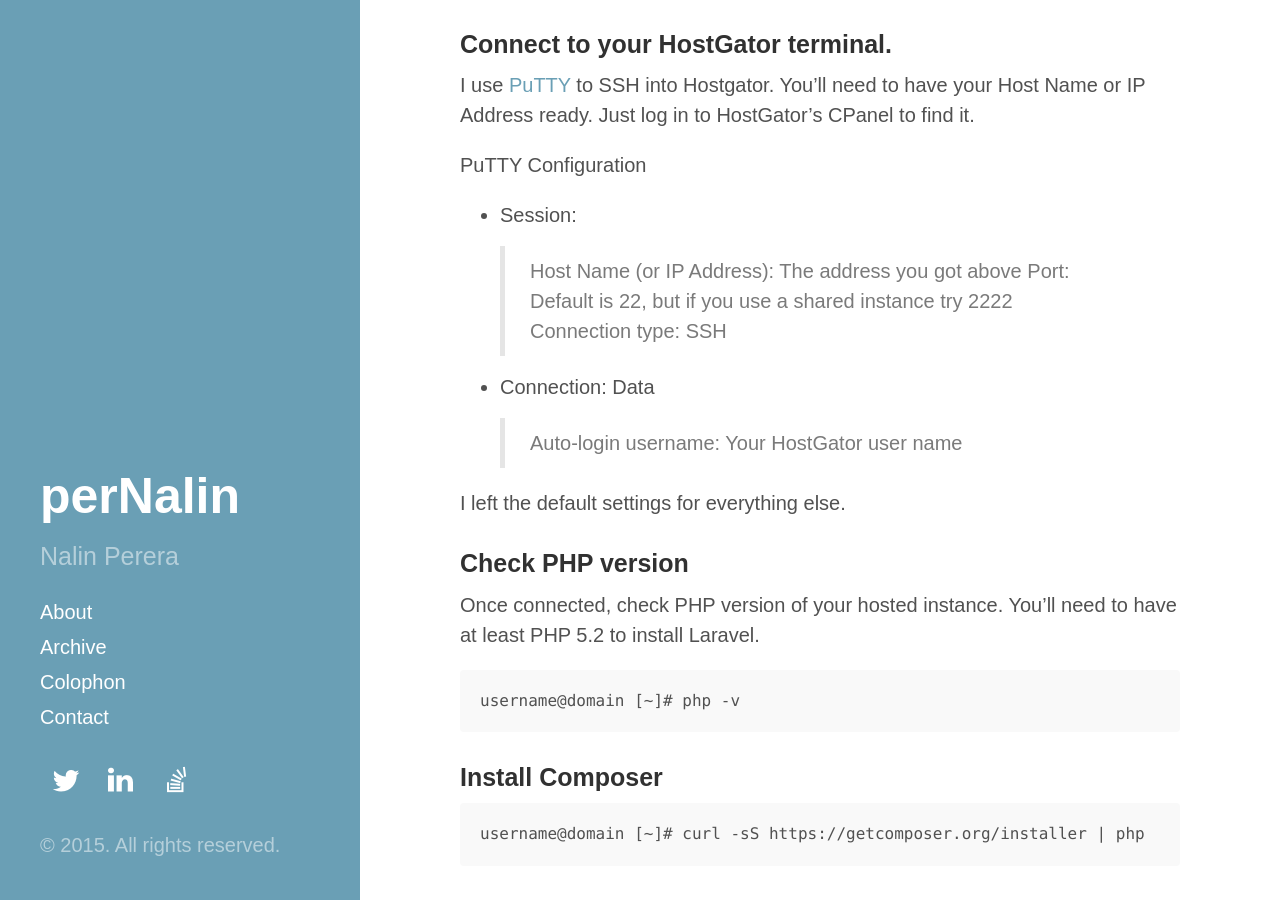
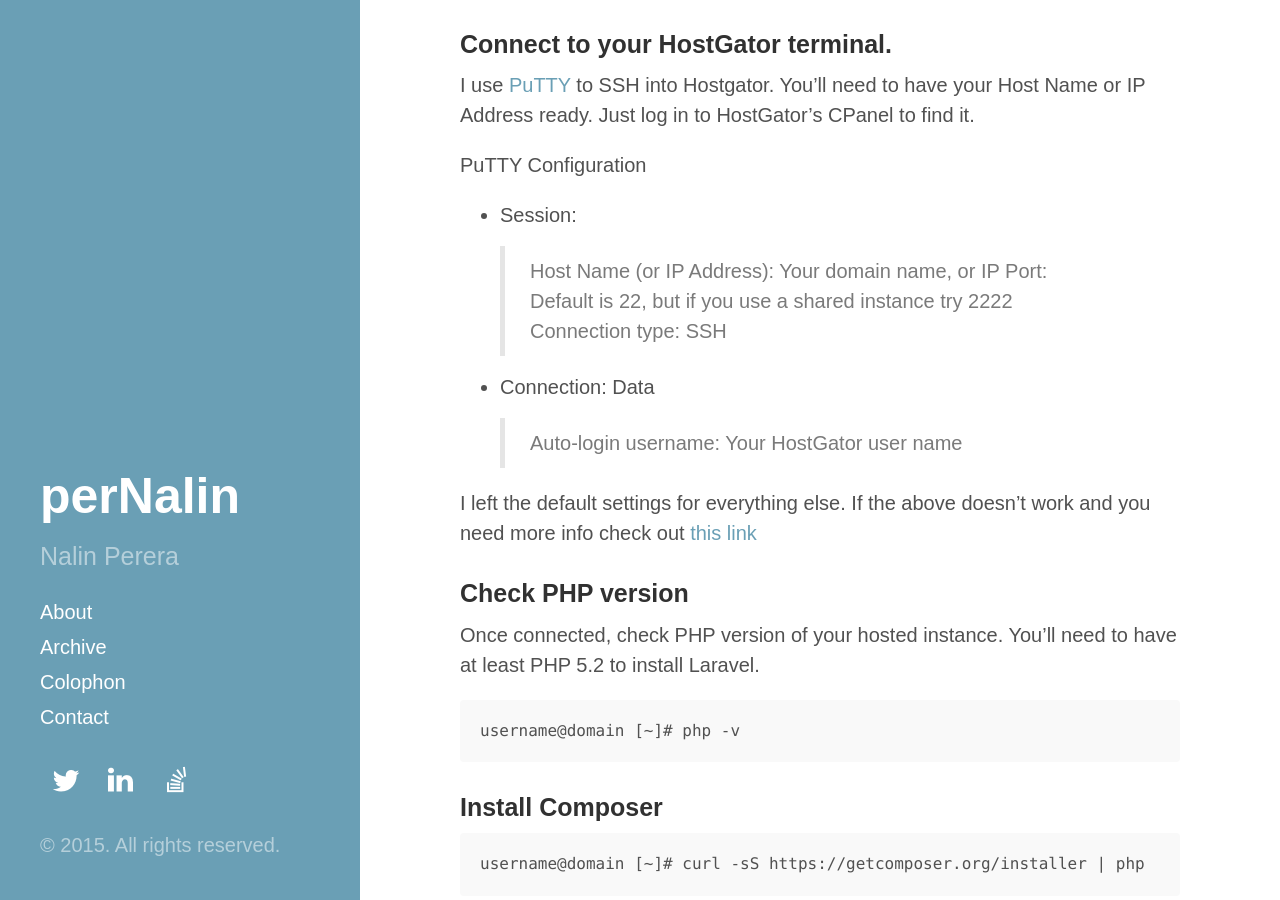
Before and after one commit to pernalin/pernalin.github.io, a Jekyll site: the page built from _posts/2015-04-14-laravel-on-hostgator.md, in a window 1280 px wide and 900 px high, scrolled down 381 px. Built offline with Jekyll 4.4.1, drawn with Linux system fonts in a browser that asks for light colours; nearby versions of some CDN libraries; Markdown is read by kramdown in place of the engine named in the settings; comment, search, counter and statistics services are not loaded.

Commit message:
fixed spacing

```diff
--- a/_posts/2015-04-14-laravel-on-hostgator.md
+++ b/_posts/2015-04-14-laravel-on-hostgator.md
@@ -15,14 +15,16 @@ I use [PuTTY](http://www.putty.org/) to SSH into Hostgator. You'll need to have
 Name or IP Address ready. Just log in to HostGator's CPanel to find it.
 
 PuTTY Configuration
+
 *    Session:
-     > Host Name (or IP Address): The address you got above
+     > Host Name (or IP Address): Your domain name, or IP
      > Port: Default is 22, but if you use a shared instance try 2222
      > Connection type: SSH
 *    Connection: Data
      > Auto-login username: Your HostGator user name
 
-I left the default settings for everything else.
+I left the default settings for everything else. If the above doesn't work and you need more info check out [this
+link](https://support.hostgator.com/articles/specialized-help/technical/ssh-keying-through-putty-on-windows-or-linux)
 
 ### Check PHP version
 
```
